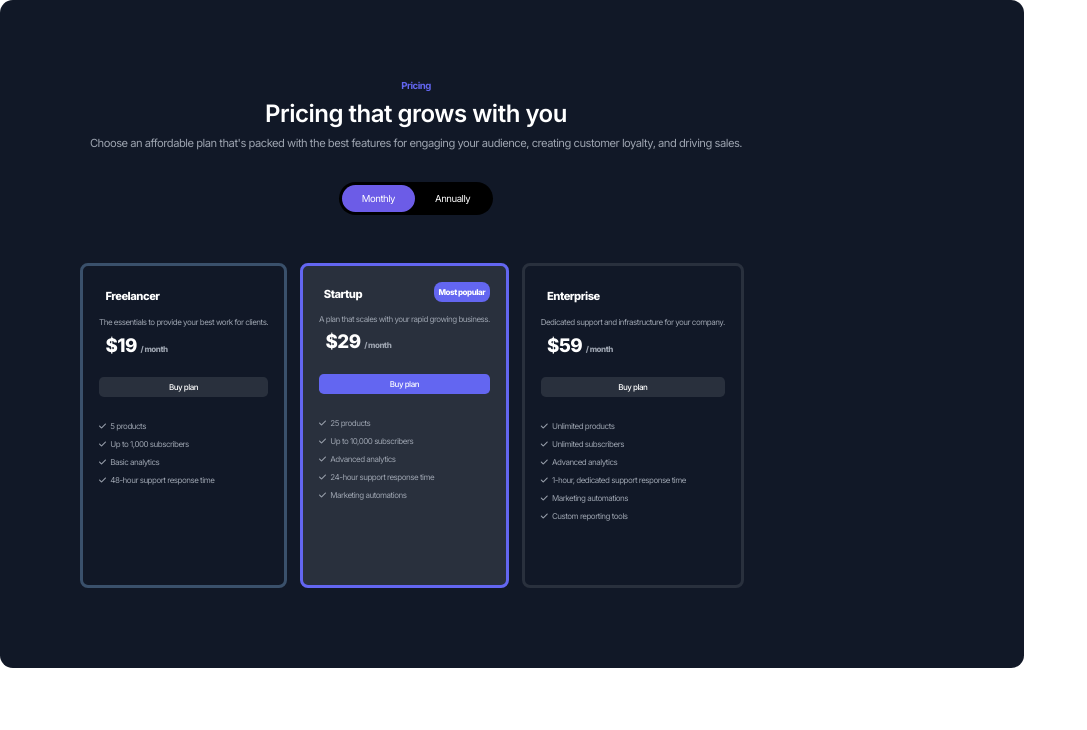
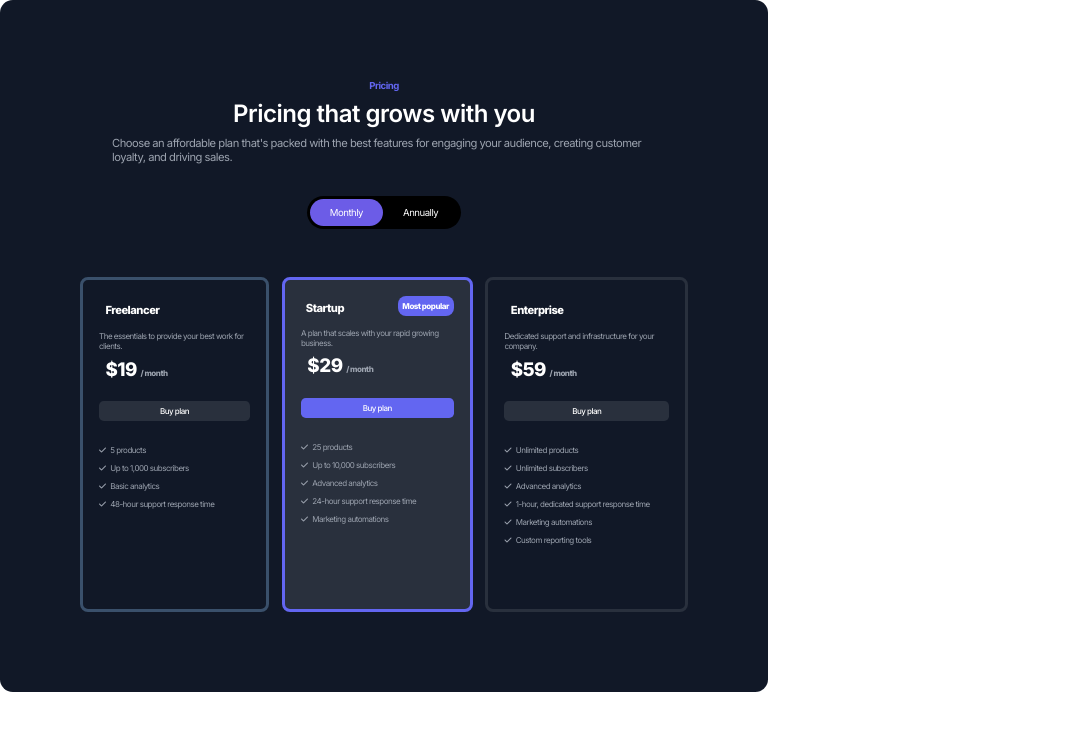
Before and after one commit to Sheba-Ayinzabyonna/javascript-bootcamp, a plain HTML site: page task4/index.html in a window 1280 px wide. Shown: the whole page, without its empty margins (0-1087 px from the left). Drawn offline with Linux system fonts and the light colour scheme.

Commit message:
main
Updated the flex direction in the main-container

```diff
--- a/task4/style.css
+++ b/task4/style.css
@@ -11,12 +11,14 @@
 }
 
 .main-container{
-    width: 80%;
+    width: 60%;
     height:auto;
     padding: 2rem;
     background-color:#111827 ;
     border-radius: .8rem;
     align-items: center;
+    display: flex;
+    flex-direction: column;
 
 
 
```
Also changed, not shown: task1/task1.html (+1 -1 lines).
